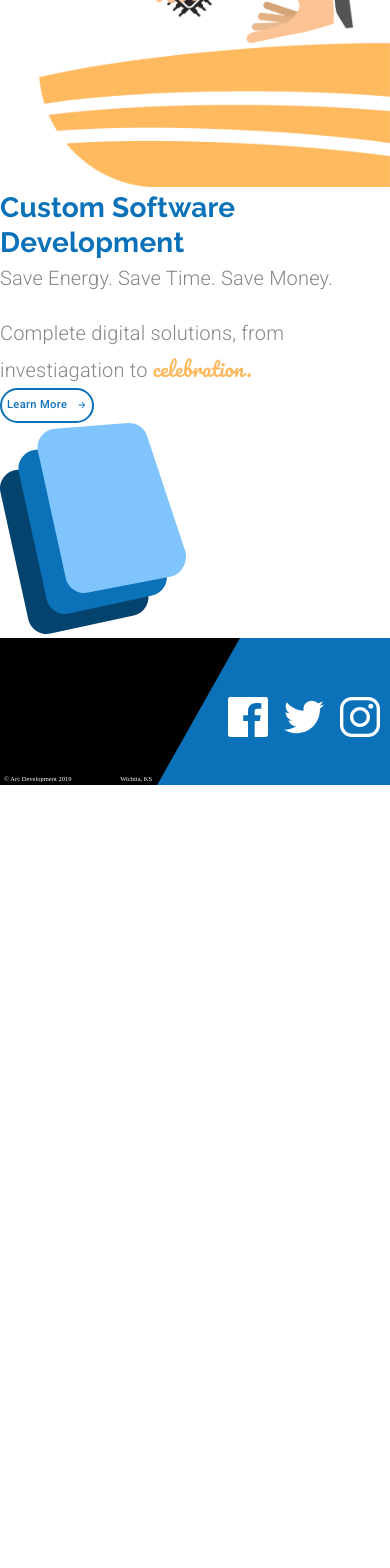
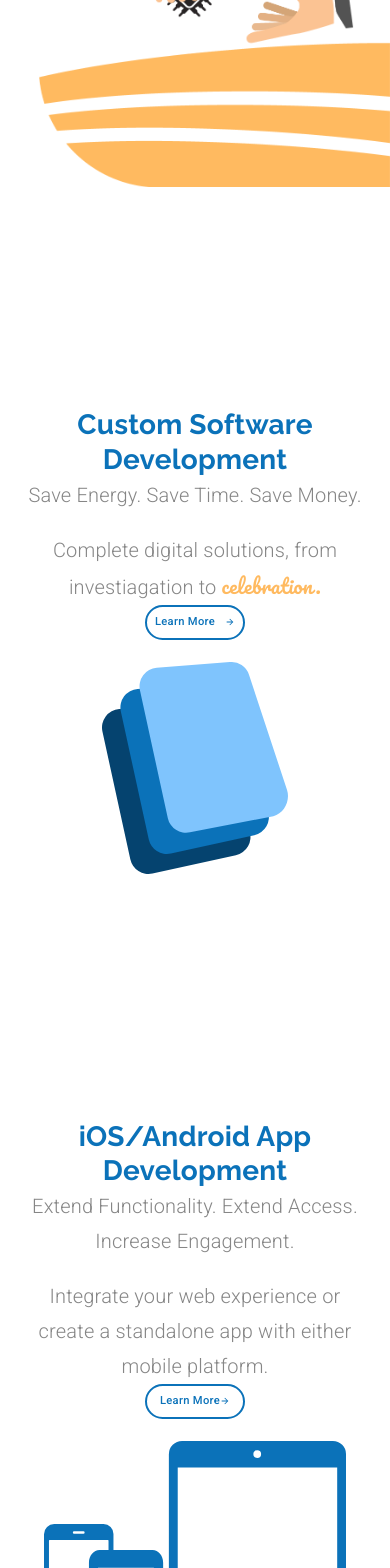
Before and after one commit to jeromeski/aceevolution, a React (Create React App) app: page / in a window 390 px wide. Shown: the part 432-2000 px from the top of the page. Before the commit the page ends 1217 px from the top, so only its background shows below. Built offline with nearby package versions, Linux system fonts and the light colour scheme.

Commit message:
Creating The Services Block - iOs/Mobile App Dev

```diff
--- a/src/components/LandingPage.js
+++ b/src/components/LandingPage.js
@@ -5,7 +5,10 @@
 import Button from '@material-ui/core/Button';
 import ButtonArrow from '../components/ui/ButtonArrow';
 import Typography from '@material-ui/core/Typography';
+import useMediaQuery from '@material-ui/core/useMediaQuery';
+
 import customSoftwareIcon from '../assets/Custom Software Icon.svg';
+import mobileAppsIcon from '../assets/mobileIcon.svg';
 import animationData from '../animations/landinganimation/data';
 
 const useStyles = makeStyles(theme => ({
@@ -42,7 +45,11 @@
     ...theme.typography.learnButton,
     fontSize: '0.7rem',
     height: 35,
-    padding: 5
+    padding: 5,
+    width: 100,
+    [theme.breakpoints.down('sm')]: {
+      marginBottom: '2em'
+    }
   },
   mainContainer: {
     marginTop: '5em',
@@ -72,12 +79,19 @@
     [theme.breakpoints.down('xs')]: {
       marginLeft: 0
     }
+  },
+  serviceContainer: {
+    marginTop: '12em',
+    [theme.breakpoints.down('sm')]: {
+      padding: 25
+    }
   }
 }));
 
 const LandingPage = () => {
   const classes = useStyles();
   const theme = useTheme();
+  const matchesSM = useMediaQuery(theme.breakpoints.down('sm'));
 
   const defaultOptions = {
     loop: true,
@@ -125,15 +139,24 @@
         </Grid>
       </Grid>
       <Grid item>
-        {/**------Services Block ------ */}
-        <Grid container direction='row'>
-          <Grid item>
+        {/**------Custom Software Block ------ */}
+        <Grid
+          container
+          direction='row'
+          justify={matchesSM ? 'center' : undefined}
+          className={classes.serviceContainer}>
+          <Grid
+            item
+            style={{
+              marginLeft: matchesSM ? 0 : '5em',
+              textAlign: matchesSM ? 'center' : undefined
+            }}>
             <Typography variant='h4'>Custom Software Development</Typography>
             <Typography variant='subtitle1' className={classes.subtitle}>
               Save Energy. Save Time. Save Money.
             </Typography>
             <Typography variant='subtitle1'>
-              Complete digital solutions, from investiagation to {' '}
+              Complete digital solutions, from investiagation to{' '}
               <span className={classes.specialText}>celebration.</span>
             </Typography>
             <Button variant='outlined' className={classes.learnButton}>
@@ -146,7 +169,48 @@
             </Button>
           </Grid>
           <Grid item>
-            <img className={classes.icon} alt='custom software icon' src={customSoftwareIcon}/>
+            <img
+              className={classes.icon}
+              alt='custom software icon'
+              src={customSoftwareIcon}
+            />
+          </Grid>
+        </Grid>
+      </Grid>
+      <Grid item>
+        {/**------iOS/Android Block ------ */}
+        <Grid
+          container
+          direction='row'
+          justify={matchesSM ? 'center' : 'flex-end'}
+          className={classes.serviceContainer}>
+          <Grid
+            item
+            style={{
+              textAlign: matchesSM ? 'center' : undefined
+            }}>
+            <Typography variant='h4'>iOS/Android App Development</Typography>
+            <Typography variant='subtitle1' className={classes.subtitle}>
+              Extend Functionality. Extend Access. Increase Engagement.
+            </Typography>
+            <Typography variant='subtitle1'>
+              Integrate your web experience or create a standalone app {matchesSM ? null : <br /> } with either mobile platform.
+            </Typography>
+            <Button variant='outlined' className={classes.learnButton}>
+              Learn More
+              <ButtonArrow
+                width={10}
+                height={10}
+                fill={theme.palette.common.blue}
+              />
+            </Button>
+          </Grid>
+          <Grid item style={{marginRight: matchesSM ? 0 : '5em'}}>
+            <img
+              className={classes.icon}
+              alt='mobile phone icon'
+              src={mobileAppsIcon}
+            />
           </Grid>
         </Grid>
       </Grid>
--- a/src/components/ui/Footer.js
+++ b/src/components/ui/Footer.js
@@ -103,7 +103,7 @@
                   setValue(1);
                   setSelectedIndex(1);
                 }}>
-                Custom Software Development
+                iOS/Android App Development
               </Grid>
               <Grid
                 component={Link}
--- a/src/components/ui/Header.js
+++ b/src/components/ui/Header.js
@@ -161,7 +161,7 @@
       selectedIndex: 1
     },
     {
-      name: 'Mobile App Development',
+      name: 'iOS/Android App Development',
       link: '/mobileapps',
       activeIndex: 1,
       selectedIndex: 2
```
